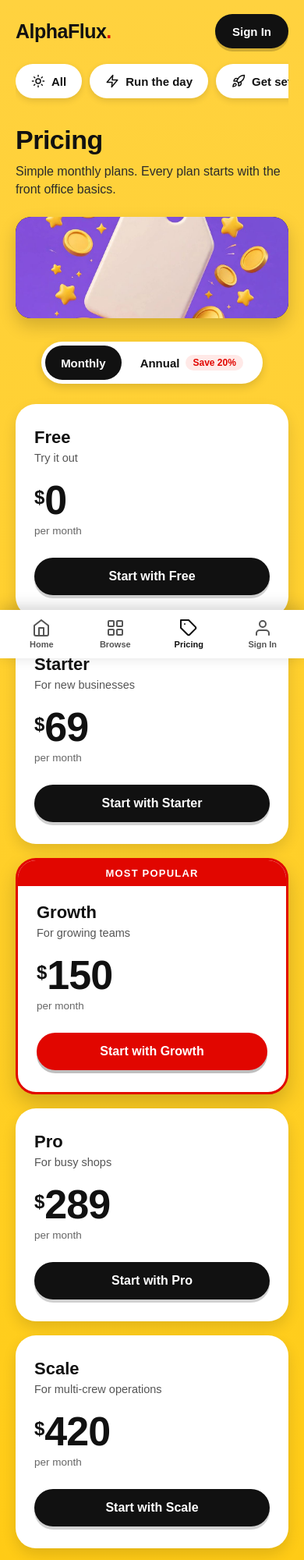
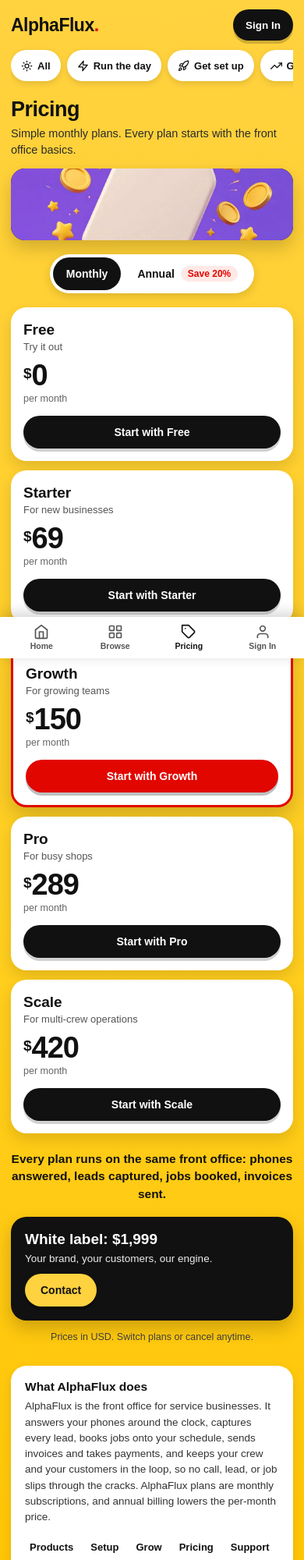
Before and after one commit to David2024patton/alphaflux-web, a website: page pricing.html in a window 390 px wide. Shown: the top 2000 px of the page at 78% size. Drawn offline with Linux system fonts and the light colour scheme.

Commit message:
Mobile compact pass: smaller phone hero, pills, tiles, plan cards, bottom nav on home and pricing (2026-11-01)

```diff
--- a/pricing.html
+++ b/pricing.html
@@ -106,20 +106,49 @@
   /* Bottom nav (phone only) */
   .bottomnav { display:none; }
   @media (max-width:760px) {
-    body { padding-bottom:96px; }
+    body { padding-bottom:calc(66px + env(safe-area-inset-bottom)); }
+    .wrap { padding:0 14px; }
     .toplinks { display:none; }
-    .wordmark { font-size:25px; }
-    .ptitle { padding-top:16px; }
-    .ptitle h1 { font-size:34px; }
-    .ptitle p { font-size:16px; }
-    .band { height:130px; border-radius:20px; }
-    .toggle button { padding:11px 20px; font-size:15px; }
-    .shared { font-size:17px; }
-    .wl { padding:24px; }
-    .wl .t { font-size:21px; }
-    .bottomnav { display:flex; position:fixed; left:0; right:0; bottom:0; background:#fff; box-shadow:0 -4px 18px rgba(0,0,0,.18); padding:6px 6px calc(8px + env(safe-area-inset-bottom)); justify-content:space-around; z-index:10; }
-    .bottomnav a { display:flex; flex-direction:column; align-items:center; justify-content:center; gap:3px; font-size:11px; font-weight:800; color:#555; min-height:48px; min-width:64px; padding:4px 8px; border-radius:12px; }
-    .bottomnav a svg { width:24px; height:24px; }
+    .topbar { padding:12px 0 2px; }
+    .wordmark { font-size:23px; }
+    .signin-pill { font-size:13.5px; padding:9px 16px; min-height:40px; }
+    .pills { gap:8px; padding:10px 0 12px; }
+    .pill { font-size:13px; padding:8px 13px; min-height:40px; gap:6px; }
+    .pill svg { width:15px; height:15px; }
+    .ptitle { padding-top:10px; }
+    .ptitle h1 { font-size:27px; }
+    .ptitle p { font-size:14.5px; margin-top:7px; line-height:1.4; }
+    .band { height:92px; margin-top:14px; border-radius:18px; }
+    .toggle { margin-top:18px; }
+    .toggle-inner { padding:4px; }
+    .toggle button { padding:9px 17px; font-size:14px; min-height:42px; }
+    .plans { gap:12px; margin-top:18px; }
+    .plan { padding:18px 16px 16px; border-radius:20px; }
+    .plan.pop { padding-top:38px; }
+    .ribbon { font-size:11px; padding:6px 8px; letter-spacing:1px; }
+    .plan h2 { font-size:19px; }
+    .aud { font-size:13px; margin-top:3px; }
+    .price { margin-top:10px; }
+    .cur { font-size:19px; margin-top:6px; }
+    .amount { font-size:38px; }
+    .perlabel { font-size:12.5px; margin-top:4px; min-height:15px; }
+    .plan .btnwrap { padding-top:14px; }
+    .plan-btn { padding:10px 14px; font-size:14px; min-height:42px; }
+    .shared { font-size:15.5px; margin-top:22px; }
+    .wl { padding:18px; margin-top:18px; border-radius:20px; gap:12px; }
+    .wl .t { font-size:19px; }
+    .wl .s { font-size:13.5px; }
+    .wl-btn { padding:10px 20px; font-size:14px; min-height:42px; }
+    .note { font-size:12.5px; margin-top:14px; }
+    footer { margin:30px 0 20px; padding:18px; border-radius:20px; }
+    footer h2 { font-size:15.5px; margin-bottom:6px; }
+    footer p.about { font-size:13.5px; line-height:1.5; }
+    .footlinks { margin-top:8px; }
+    .footlinks a { min-height:40px; padding:8px 6px; font-size:13px; }
+    .copy { font-size:12px; margin-top:8px; }
+    .bottomnav { display:flex; position:fixed; left:0; right:0; bottom:0; background:#fff; box-shadow:0 -4px 18px rgba(0,0,0,.18); padding:5px 6px calc(6px + env(safe-area-inset-bottom)); justify-content:space-around; z-index:10; }
+    .bottomnav a { display:flex; flex-direction:column; align-items:center; justify-content:center; gap:2px; font-size:10.5px; font-weight:800; color:#555; min-height:42px; min-width:56px; padding:3px 6px; border-radius:12px; }
+    .bottomnav a svg { width:20px; height:20px; }
     .bottomnav a.on { color:#111; }
   }
 
```
Also changed, not shown: index.html (+33 -14 lines).
